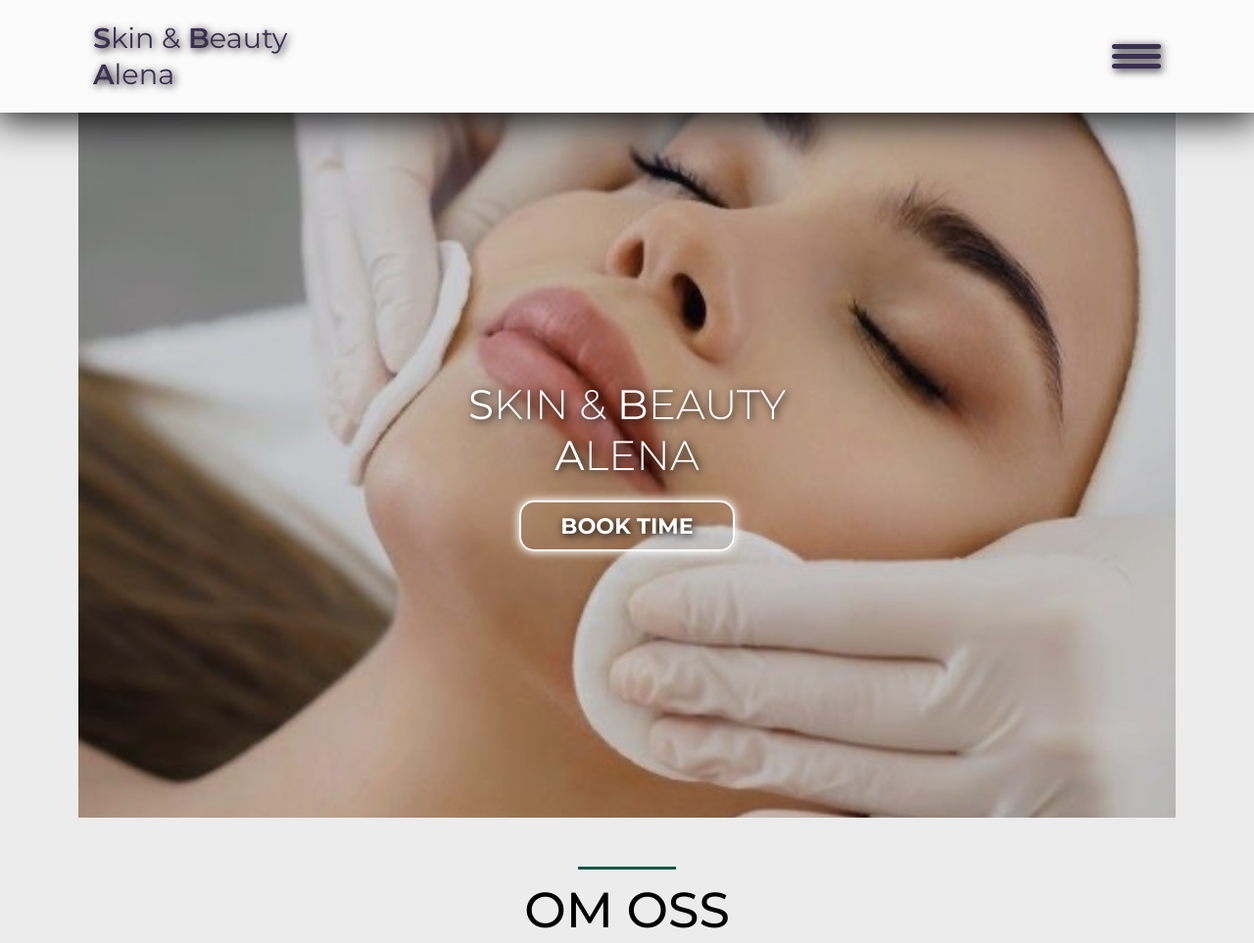
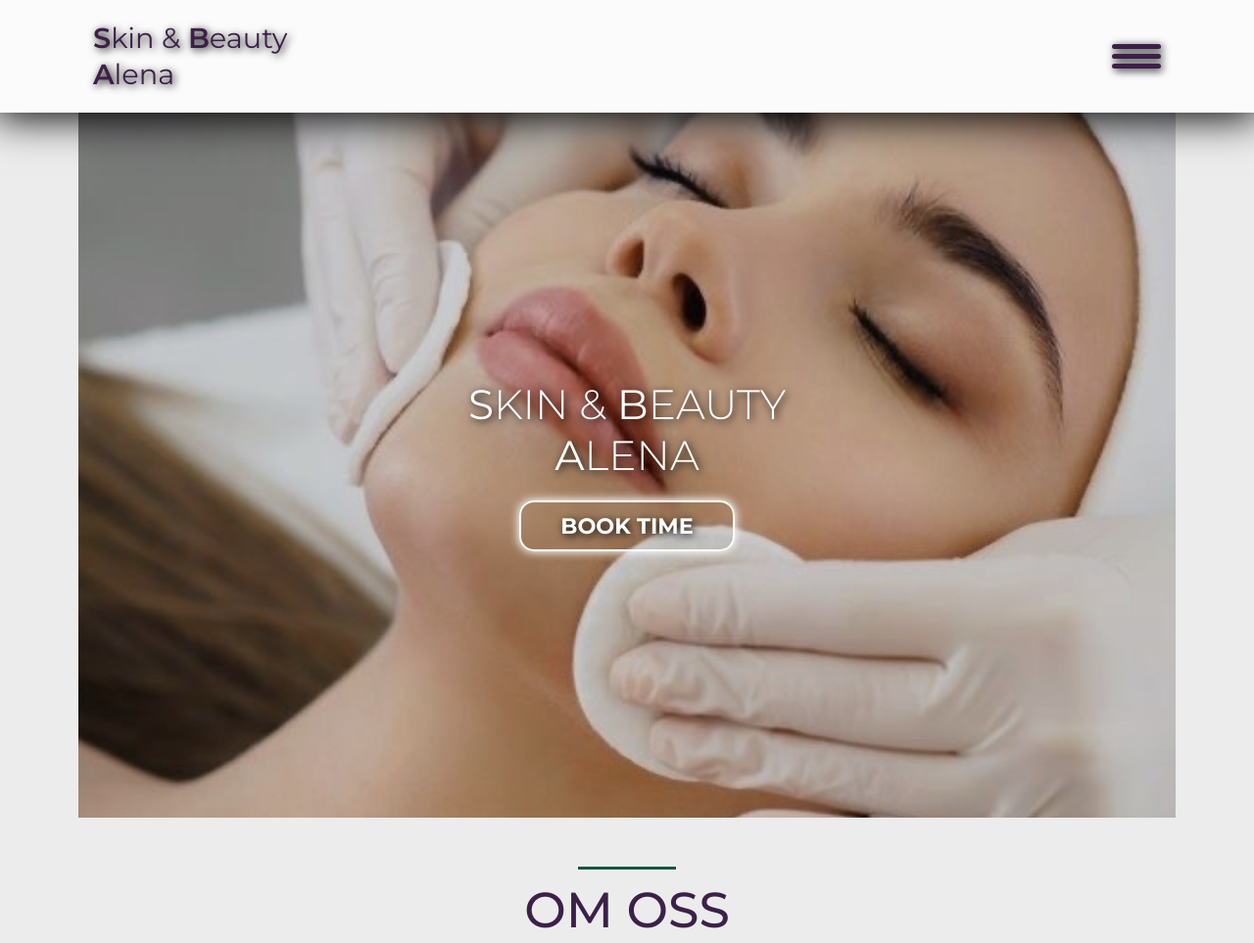
Before and after one commit to MariuszRozycki/skin-beauty, a plain HTML site: page index.html in a window 1280 px wide. Shown: the top 963 px of the page at 98% size. Drawn offline with Linux system fonts and the light colour scheme.

Commit message:
Web owner wanted 2 add

```diff
--- a/css/global.css
+++ b/css/global.css
@@ -51,6 +51,7 @@ h1 {
 
 h2 {
   font-size: calc(var(--normal-font-size) + 2.7vw);
+  color: var(--color-no16);
 }
 
 .h1-wrapper,
--- a/css/nav.css
+++ b/css/nav.css
@@ -19,7 +19,7 @@
 }
 
 .logo p {
-  color: var(--color-no14);
+  color: var(--color-no16);
   font-size: calc(var(--normal-font-size) + 1vw);
   font-weight: 400;
   text-shadow: var(--text-shadow-dark);
@@ -43,7 +43,7 @@
   width: 50px;
   height: 5px;
   margin: 5px 0;
-  background-color: var(--color-no14);
+  background-color: var(--color-no16);
   border-radius: 50px;
   transition: var(--transition-medium);
   box-shadow: var(--text-shadow-dark);
--- a/css/treatments.css
+++ b/css/treatments.css
@@ -1,3 +1,7 @@
+h1 {
+  color: var(--color-no16);
+}
+
 .wrapper-items--treatments {
   display: grid;
   grid-template-columns: auto;
```
